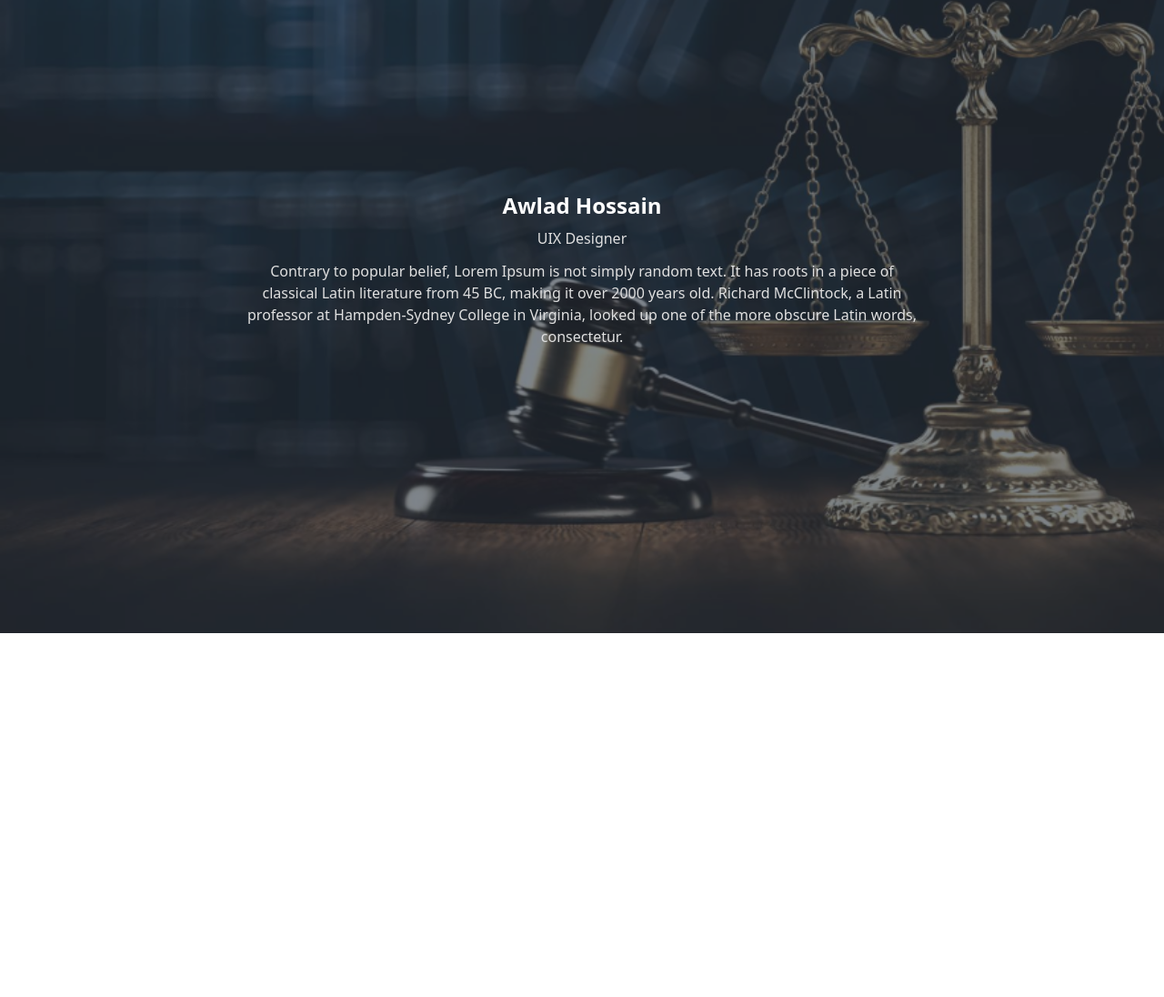
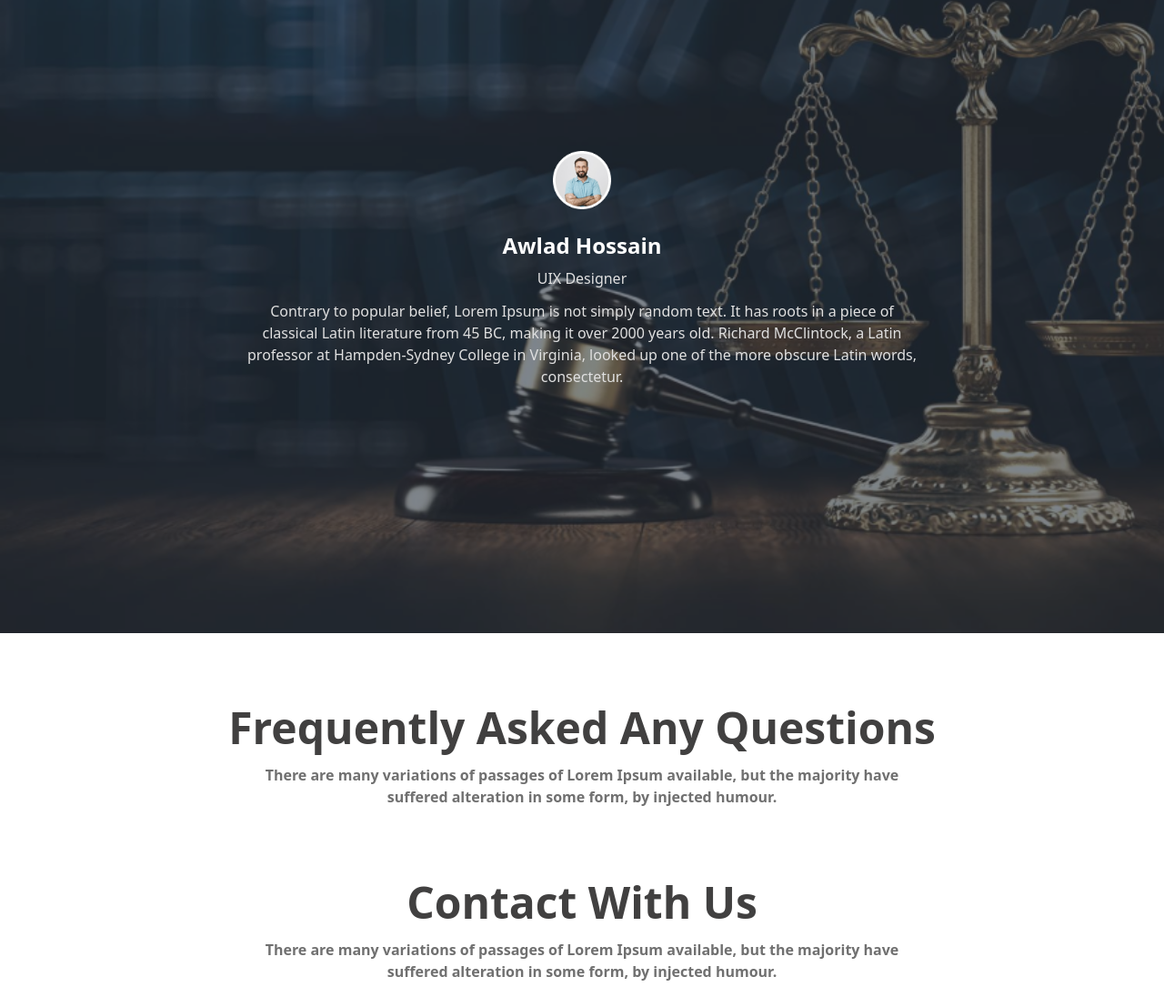
Before and after one commit to mdminarba/legal-solution-resources, a plain HTML site: page index.html in a window 1280 px wide. Shown: the part 2349-3445 px from the top of the page at 91% size. Before the commit the page ends 3045 px from the top, so only its background shows below. Drawn offline with nearby package versions, Linux system fonts and the light colour scheme.

Commit message:
TWhat Our Client Say section

```diff
--- a/index.html
+++ b/index.html
@@ -220,6 +220,10 @@
         </div>
         <!-- TWhat Our Client Say cnoten setion -->
           <div class="text-center">
+            <div class=" flex justify-center ">
+            <img src="./images/33abad63-6ea4-4f16-9d4e-1deabc3d5931.png" alt="" class="w-16 mb-6">
+          </div>
+
                 <h1 class="text-2xl font-bold text-white">Awlad Hossain</h1>
                 <p class="pt-2  text-[#E0E0E0]">UIX Designer</p>
                 <p class=" pt-3 text-[#E0E0E0] lg:w-[750px]">Contrary to popular belief, Lorem Ipsum is not simply random text. It has roots in a piece of classical Latin literature from 45 BC, making it over 2000 years old. Richard McClintock, a Latin professor at Hampden-Sydney College in Virginia, looked up one of the more obscure Latin words, consectetur.</p>
@@ -230,6 +234,36 @@
     </div>
 
   </section>
+   <!-- sectin strat -->
+  <section>
+   <!-- TWhat Our Client Say section -->
+   <div class="mt-20">
+     <!-- Frequently Asked Any Questions titel section -->
+     <div class=" text-center">
+       <h2 class="text-[#414040] text-5xl font-extrabold ">Frequently Asked Any Questions</h2>
+       <p class="text-[#707070] my-4 font-extrabold">There are many variations of passages of Lorem Ipsum available, but the majority have <br> suffered alteration in some form, by injected humour.</p>
+     </div>
+     <!-- Frequently Asked Any Questions  section -->
+     <div class="">
+      <!-- Frequently Asked Any Questions conten section -->
+      <div class=""></div>
+      <!-- Frequently Asked Any Questions image section -->
+      <div class=""></div>
+     </div>
+ </section>
+ <!-- sectin strat -->
+ <section>
+  <!-- TWhat Our Client Say section -->
+  <div class="mt-20">
+    <!-- Frequently Asked Any Questions titel section -->
+    <div class=" text-center">
+      <h2 class="text-[#414040] text-5xl font-extrabold ">Contact With Us</h2>
+      <p class="text-[#707070] my-4 font-extrabold">There are many variations of passages of Lorem Ipsum available, but the majority have <br> suffered alteration in some form, by injected humour.</p>
+    </div>
+ </section>
+
+
+
  </main>
 </body>
 
```
Also changed, not shown: images/33abad63-6ea4-4f16-9d4e-1deabc3d5931.png (added).
